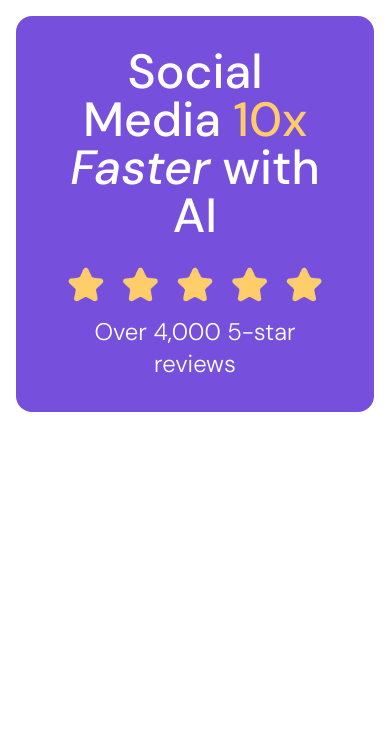
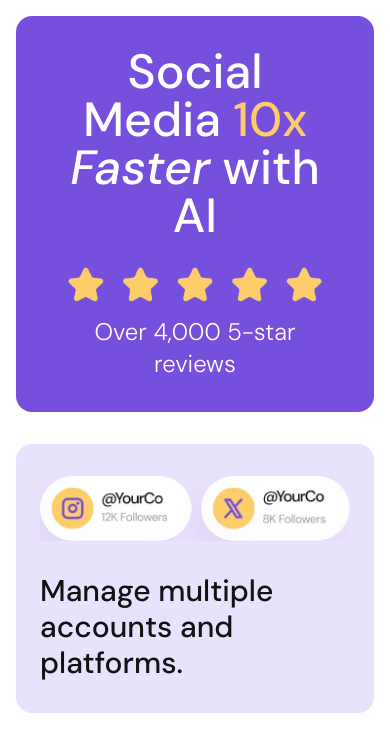
Before and after one commit to akshay-ken/novice-project-06, a React (Vite) app: page / in a window 390 px wide. Shown: the top 752 px of the page. Built offline with nearby package versions, Linux system fonts and the light colour scheme.

Commit message:
style: added mobile view styles to second item in layout

```diff
--- /dev/null
+++ b/src/components/CardTwo.jsx
@@ -0,0 +1,12 @@
+import twoSocialSites from "../assets/images/illustration-multiple-platforms.webp";
+
+export function CardTwo() {
+  return (
+    <div className="px-6 py-8 rounded-2xl bg-Purple-100/60">
+      <img src={twoSocialSites} alt="" />
+      <p className="text-Black text-3xl font-medium  mt-8">
+        Manage multiple accounts and platforms.
+      </p>
+    </div>
+  );
+}
--- a/src/components/MainPage.jsx
+++ b/src/components/MainPage.jsx
@@ -1,9 +1,11 @@
 import { CardOne } from "./CardOne";
+import { CardTwo } from "./CardTwo";
 
 export function MainPage() {
   return (
-    <main className="w-full h-screen p-4">
+    <main className="w-full h-screen p-4 gap-8 flex flex-col">
       <CardOne />
+      <CardTwo />
     </main>
   );
 }
```
